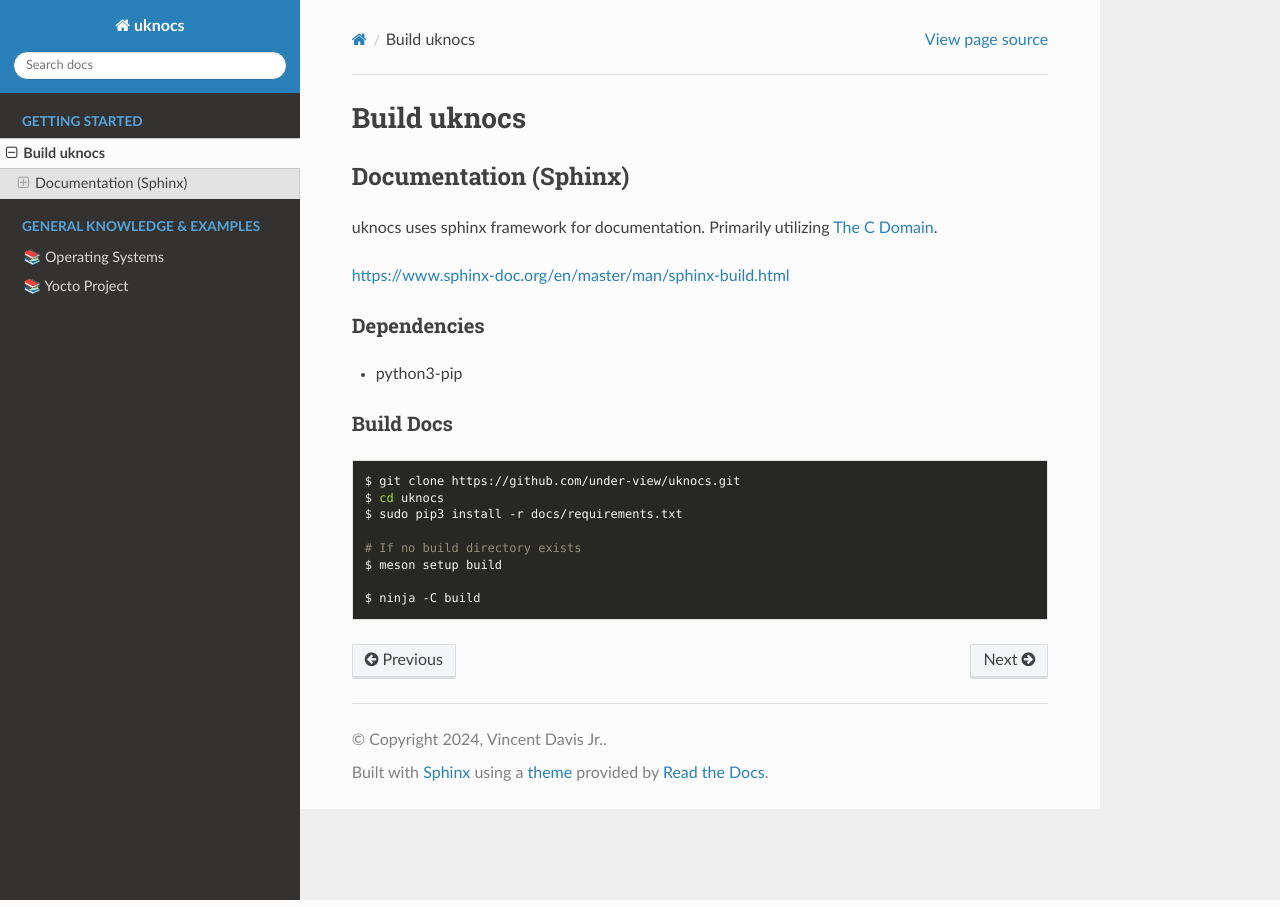
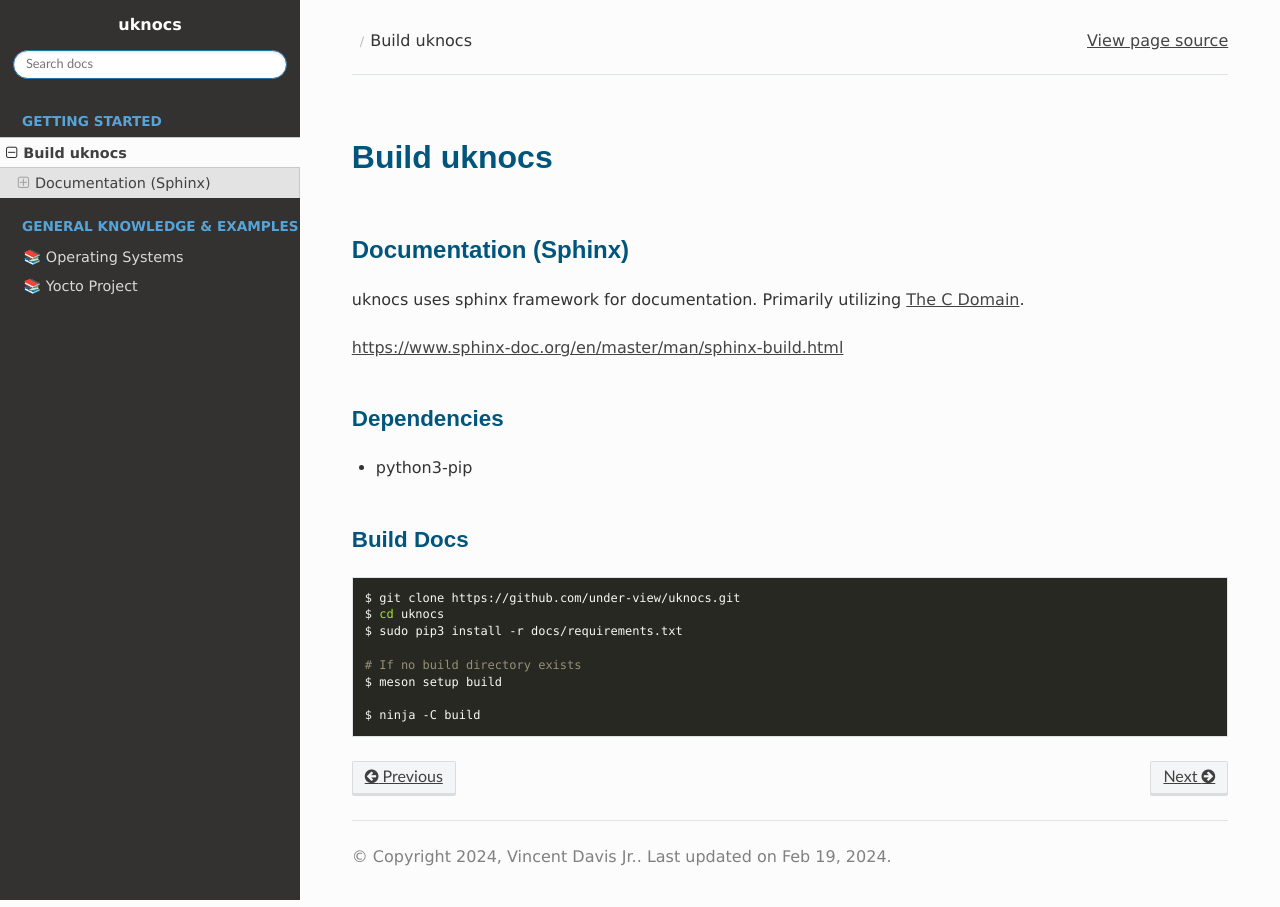
Before and after one commit to under-view/uknocs, a Sphinx documentation site: the page built from docs/build.rst, in a window 1280 px wide. Built offline with Sphinx 7.4.7 and the Read the Docs theme 2.0.0, drawn with Linux system fonts in a browser that asks for light colours; formulas are drawn with MathJax 3.

Commit message:
use same css as Yoctoproject documentation
Signed-off-by: Vincent Davis Jr <vince@underview.tech>

```diff
--- a/docs/conf.py
+++ b/docs/conf.py
@@ -13,9 +13,6 @@ release = '0.0.1'
 
 # -- General configuration ---------------------------------------------------
 # https://www.sphinx-doc.org/en/master/usage/configuration.html#general-configuration
-
-# https://github.com/readthedocs/sphinx_rtd_theme
-import sphinx_rtd_theme
 
 # Add any Sphinx extension module names here, as strings. They can be
 # extensions coming with Sphinx (named 'sphinx.ext.*') or your custom
@@ -68,31 +65,38 @@ pygments_style = None
 # https://www.sphinx-doc.org/en/master/usage/configuration.html#options-for-html-output
 # The theme to use for HTML and HTML Help pages.  See the documentation for
 # a list of builtin themes.
+
 # https://www.sphinx-doc.org/en/master/usage/theming.html
-html_theme = "sphinx_rtd_theme"
+# The theme to use for HTML and HTML Help pages.  See the documentation for
+# a list of builtin themes.
+#
+try:
+    import sphinx_rtd_theme
+    html_theme = 'sphinx_rtd_theme'
+    html_theme_options = {
+        'sticky_navigation': False,
+    }
+except ImportError:
+    sys.stderr.write("The Sphinx sphinx_rtd_theme HTML theme was not found.\
+    \nPlease make sure to install the sphinx_rtd_theme Python package.\n")
+    sys.exit(1)
+
 pygments_style = 'monokai'
-
-# Theme options are theme-specific and customize the look and feel of a theme
-# further.  For a list of options available for each theme, see the
-# documentation.
-#
-# html_theme_options = {}
 
 # Add any paths that contain custom static files (such as style sheets) here,
 # relative to this directory. They are copied after the builtin static files,
 # so a file named "default.css" will overwrite the builtin "default.css".
-html_static_path = []
+html_static_path = ['sphinx-static']
 
-# Custom sidebar templates, must be a dictionary that maps document names
-# to template names.
-#
-# The default sidebars (for documents that don't match any pattern) are
-# defined by theme itself.  Builtin themes are using these templates by
-# default: ``['localtoc.html', 'relations.html', 'sourcelink.html',
-# 'searchbox.html']``.
-#
-# html_sidebars = {}
+# Add customm CSS and JS files
+html_css_files = ['theme_overrides.css']
+html_js_files = []
 
+# Hide 'Created using Sphinx' text
+html_show_sphinx = False
+
+# Add 'Last updated' on each page
+html_last_updated_fmt = '%b %d, %Y'
 
 # -- Options for HTMLHelp output ---------------------------------------------
 
--- /dev/null
+++ b/docs/sphinx-static/theme_overrides.css
@@ -0,0 +1,164 @@
+/*
+    SPDX-License-Identifier: CC-BY-SA-2.0-UK
+*/
+
+body {
+  font-family: Verdana, Sans, sans-serif;
+  margin:  0em auto;
+  color: #333;
+}
+
+h1,h2,h3,h4,h5,h6,h7 {
+  font-family: Arial, Sans;
+  color: #00557D;
+  clear: both;
+}
+
+h1 {
+  font-size: 2em;
+  text-align: left;
+  padding: 0em 0em 0em 0em;
+  margin: 2em 0em 0em 0em;
+}
+
+h2.subtitle {
+  margin: 0.10em 0em 3.0em 0em;
+  padding: 0em 0em 0em 0em;
+  font-size: 1.8em;
+  padding-left: 20%;
+  font-weight: normal;
+  font-style: italic;
+}
+
+h2 {
+  margin: 2em 0em 0.66em 0em;
+  padding: 0.5em 0em 0em 0em;
+  font-size: 1.5em;
+  font-weight: bold;
+}
+
+h3.subtitle {
+  margin: 0em 0em 1em 0em;
+  padding: 0em 0em 0em 0em;
+  font-size: 142.14%;
+  text-align: right;
+}
+
+h3 {
+  margin: 1em 0em 0.5em 0em;
+  padding: 1em 0em 0em 0em;
+  font-size: 140%;
+  font-weight: bold;
+}
+
+h4 {
+  margin: 1em 0em 0.5em 0em;
+  padding: 1em 0em 0em 0em;
+  font-size: 120%;
+  font-weight: bold;
+}
+
+h5 {
+  margin: 1em 0em 0.5em 0em;
+  padding: 1em 0em 0em 0em;
+  font-size: 110%;
+  font-weight: bold;
+}
+
+h6 {
+  margin: 1em 0em 0em 0em;
+  padding: 1em 0em 0em 0em;
+  font-size: 110%;
+  font-weight: bold;
+}
+
+em {
+  font-weight: bold;
+}
+
+.pre {
+  font-size: medium;
+  font-family: Courier, monospace;
+}
+
+.wy-nav-content a {
+  text-decoration: underline;
+  color: #444;
+  background: transparent;
+}
+
+.wy-nav-content a:hover {
+  text-decoration: underline;
+  background-color: #dedede;
+}
+
+.wy-nav-content a:visited {
+  color: #444;
+}
+
+[alt='Permalink'] { color: #eee; }
+[alt='Permalink']:hover { color: black; }
+
+@media screen {
+    /* content column
+     *
+     * RTD theme's default is 800px as max width for the content, but we have
+     * tables with tons of columns, which need the full width of the view-port.
+     */
+
+    .wy-nav-content{max-width: none; }
+
+    /* inline literal: drop the borderbox, padding and red color */
+    code, .rst-content tt, .rst-content code {
+        color: inherit;
+        border: none;
+        padding: unset;
+        background: inherit;
+        font-size: 85%;
+    }
+
+    .rst-content tt.literal,.rst-content tt.literal,.rst-content code.literal {
+        color: inherit;
+    }
+
+    /* Admonition should be gray, not blue or green */
+    .rst-content .note .admonition-title,
+    .rst-content .tip .admonition-title,
+    .rst-content .warning .admonition-title,
+    .rst-content .caution .admonition-title,
+    .rst-content .admonition-tying-it-together .admonition-title,
+    .rst-content .important .admonition-title {
+        background: #f0f0f2;
+        color: #00557D;
+
+    }
+
+    .rst-content .note,
+    .rst-content .tip,
+    .rst-content .important,
+    .rst-content .warning,
+    .rst-content .admonition-tying-it-together,
+    .rst-content .caution  {
+        background: #f0f0f2;
+    }
+
+    /* Remove the icon in front of note/tip element, and before the logo */
+    .icon-home:before, .rst-content .admonition-title:before {
+        display: none
+    }
+
+    /* a custom informalexample container is used in some doc */
+    .informalexample {
+        border: 1px solid;
+        border-color: #aaa;
+        margin: 1em 0em;
+        padding: 1em;
+        page-break-inside: avoid;
+    }
+
+    /* Remove the blue background in the top left corner, around the logo */
+    .wy-side-nav-search {
+        background: inherit;
+    }
+
+}
```
